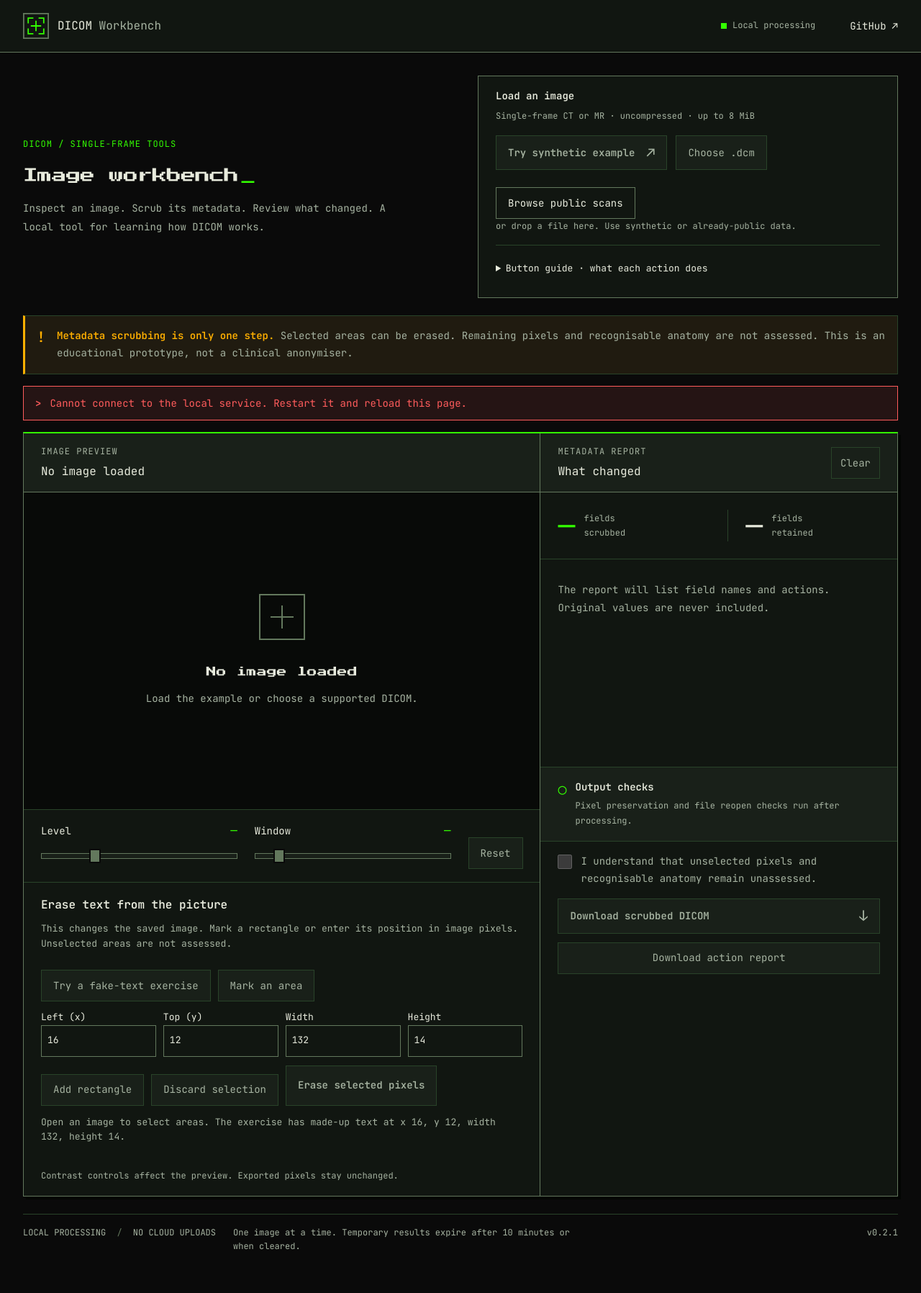
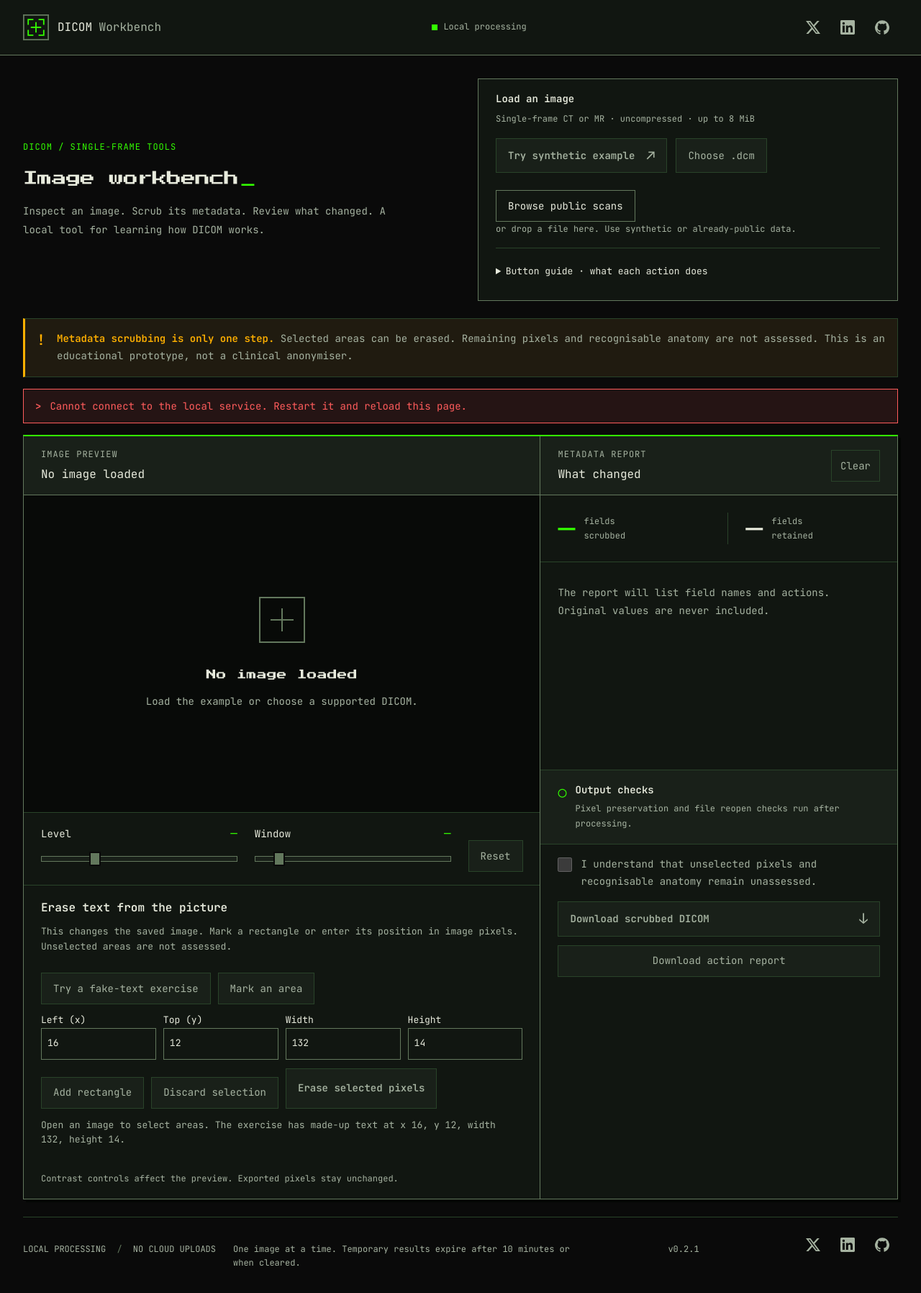
Before and after one commit to zakimaths/dicom-deid-workbench, a website: page src/dicom_workbench/web/index.html in a window 1280 px wide. Shown: the whole page at 72% size. Before the commit the page ends 1773 px from the top, so only its background shows below. Drawn offline with Linux system fonts and the light colour scheme; no server answers.

Commit message:
Add profile links in header and footer

```diff
--- a/src/dicom_workbench/web/index.html
+++ b/src/dicom_workbench/web/index.html
@@ -22,12 +22,63 @@
       <span class="local"
         ><span aria-hidden="true"></span> Local processing</span
       >
-      <a
-        href="https://github.com/zakimaths/dicom-deid-workbench"
-        target="_blank"
-        rel="noreferrer"
-        >GitHub <span aria-hidden="true">↗</span></a
-      >
+      <nav class="social-links" aria-label="Social profiles · header">
+        <a
+          class="social-link"
+          href="https://x.com/vesperlemma"
+          target="_blank"
+          rel="noopener noreferrer"
+          aria-label="Alhasan on X (opens in a new tab)"
+          title="Visit my X profile in a new tab"
+          ><svg
+            viewBox="0 0 24 24"
+            width="20"
+            height="20"
+            fill="currentColor"
+            aria-hidden="true"
+            focusable="false"
+          >
+            <path
+              d="M18.901 1.153h3.68l-8.04 9.19L24 22.846h-7.406l-5.8-7.584-6.64 7.584H.47l8.6-9.835L0 1.154h7.594l5.243 6.932 6.064-6.933ZM17.61 20.644h2.039L6.486 3.24H4.298L17.61 20.644Z"
+            /></svg></a
+        ><a
+          class="social-link"
+          href="https://www.linkedin.com/in/alhasan-alkaseem/"
+          target="_blank"
+          rel="noopener noreferrer"
+          aria-label="Alhasan on LinkedIn (opens in a new tab)"
+          title="Visit my LinkedIn profile in a new tab"
+          ><svg
+            viewBox="0 0 24 24"
+            width="20"
+            height="20"
+            fill="currentColor"
+            aria-hidden="true"
+            focusable="false"
+          >
+            <path
+              d="M20.447 20.452h-3.554v-5.569c0-1.328-.027-3.037-1.852-3.037-1.853 0-2.136 1.445-2.136 2.939v5.667H9.351V9h3.414v1.561h.049c.476-.9 1.637-1.85 3.37-1.85 3.601 0 4.267 2.37 4.267 5.455v6.286ZM5.337 7.433a2.062 2.062 0 1 1 0-4.124 2.062 2.062 0 0 1 0 4.124Zm1.782 13.019H3.555V9h3.564v11.452ZM22.225 0H1.771C.792 0 0 .774 0 1.729v20.542C0 23.227.792 24 1.771 24h20.451C23.2 24 24 23.227 24 22.271V1.729C24 .774 23.2 0 22.222 0Z"
+            /></svg></a
+        ><a
+          class="social-link"
+          href="https://github.com/zakimaths"
+          target="_blank"
+          rel="noopener noreferrer"
+          aria-label="Alhasan on GitHub (opens in a new tab)"
+          title="Visit my GitHub profile in a new tab"
+          ><svg
+            viewBox="0 0 24 24"
+            width="20"
+            height="20"
+            fill="currentColor"
+            aria-hidden="true"
+            focusable="false"
+          >
+            <path
+              d="M12 .297a12 12 0 0 0-3.793 23.385c.6.111.82-.261.82-.577v-2.234c-3.338.726-4.043-1.416-4.043-1.416-.546-1.387-1.333-1.756-1.333-1.756-1.09-.745.083-.729.083-.729 1.205.085 1.839 1.237 1.839 1.237 1.07 1.834 2.807 1.304 3.492.997.108-.775.418-1.305.762-1.605-2.665-.303-5.467-1.334-5.467-5.931 0-1.311.469-2.381 1.236-3.221-.124-.303-.536-1.524.117-3.176 0 0 1.008-.322 3.301 1.23a11.52 11.52 0 0 1 6.006 0c2.291-1.552 3.297-1.23 3.297-1.23.655 1.652.243 2.873.119 3.176.77.84 1.235 1.91 1.235 3.221 0 4.609-2.807 5.624-5.479 5.921.43.372.823 1.102.823 2.222v3.293c0 .319.216.694.825.576A12.001 12.001 0 0 0 12 .297Z"
+            /></svg
+        ></a>
+      </nav>
     </header>
     <main id="main" tabindex="-1">
       <section class="intro">
@@ -316,7 +367,64 @@
           One image at a time. Temporary results expire after 10 minutes or when
           cleared.
         </p>
-        <span>v0.2.1</span>
+        <span class="version">v0.2.1</span>
+        <nav class="social-links" aria-label="Social profiles · footer">
+          <a
+            class="social-link"
+            href="https://x.com/vesperlemma"
+            target="_blank"
+            rel="noopener noreferrer"
+            aria-label="Alhasan on X (opens in a new tab)"
+            title="Visit my X profile in a new tab"
+            ><svg
+              viewBox="0 0 24 24"
+              width="20"
+              height="20"
+              fill="currentColor"
+              aria-hidden="true"
+              focusable="false"
+            >
+              <path
+                d="M18.901 1.153h3.68l-8.04 9.19L24 22.846h-7.406l-5.8-7.584-6.64 7.584H.47l8.6-9.835L0 1.154h7.594l5.243 6.932 6.064-6.933ZM17.61 20.644h2.039L6.486 3.24H4.298L17.61 20.644Z"
+              /></svg></a
+          ><a
+            class="social-link"
+            href="https://www.linkedin.com/in/alhasan-alkaseem/"
+            target="_blank"
+            rel="noopener noreferrer"
+            aria-label="Alhasan on LinkedIn (opens in a new tab)"
+            title="Visit my LinkedIn profile in a new tab"
+            ><svg
+              viewBox="0 0 24 24"
+              width="20"
+              height="20"
+              fill="currentColor"
+              aria-hidden="true"
+              focusable="false"
+            >
+              <path
+                d="M20.447 20.452h-3.554v-5.569c0-1.328-.027-3.037-1.852-3.037-1.853 0-2.136 1.445-2.136 2.939v5.667H9.351V9h3.414v1.561h.049c.476-.9 1.637-1.85 3.37-1.85 3.601 0 4.267 2.37 4.267 5.455v6.286ZM5.337 7.433a2.062 2.062 0 1 1 0-4.124 2.062 2.062 0 0 1 0 4.124Zm1.782 13.019H3.555V9h3.564v11.452ZM22.225 0H1.771C.792 0 0 .774 0 1.729v20.542C0 23.227.792 24 1.771 24h20.451C23.2 24 24 23.227 24 22.271V1.729C24 .774 23.2 0 22.222 0Z"
+              /></svg></a
+          ><a
+            class="social-link"
+            href="https://github.com/zakimaths"
+            target="_blank"
+            rel="noopener noreferrer"
+            aria-label="Alhasan on GitHub (opens in a new tab)"
+            title="Visit my GitHub profile in a new tab"
+            ><svg
+              viewBox="0 0 24 24"
+              width="20"
+              height="20"
+              fill="currentColor"
+              aria-hidden="true"
+              focusable="false"
+            >
+              <path
+                d="M12 .297a12 12 0 0 0-3.793 23.385c.6.111.82-.261.82-.577v-2.234c-3.338.726-4.043-1.416-4.043-1.416-.546-1.387-1.333-1.756-1.333-1.756-1.09-.745.083-.729.083-.729 1.205.085 1.839 1.237 1.839 1.237 1.07 1.834 2.807 1.304 3.492.997.108-.775.418-1.305.762-1.605-2.665-.303-5.467-1.334-5.467-5.931 0-1.311.469-2.381 1.236-3.221-.124-.303-.536-1.524.117-3.176 0 0 1.008-.322 3.301 1.23a11.52 11.52 0 0 1 6.006 0c2.291-1.552 3.297-1.23 3.297-1.23.655 1.652.243 2.873.119 3.176.77.84 1.235 1.91 1.235 3.221 0 4.609-2.807 5.624-5.479 5.921.43.372.823 1.102.823 2.222v3.293c0 .319.216.694.825.576A12.001 12.001 0 0 0 12 .297Z"
+              /></svg
+          ></a>
+        </nav>
       </footer>
     </main>
     <div id="button-help" class="button-help" role="tooltip" hidden></div>
--- a/src/dicom_workbench/web/style.css
+++ b/src/dicom_workbench/web/style.css
@@ -156,12 +156,28 @@ button:not(:disabled):active,
   font-weight: 400;
   color: var(--secondary);
 }
-.topbar > a:last-child {
-  margin-left: var(--space-6);
-  min-height: 40px;
+.social-links {
+  display: flex;
+  align-items: center;
+  gap: 4px;
+  flex-shrink: 0;
+  margin-left: auto;
+}
+.social-link {
   display: inline-flex;
   align-items: center;
-  gap: var(--space-2);
+  justify-content: center;
+  width: 44px;
+  height: 44px;
+  color: var(--secondary);
+}
+.social-link:hover,
+.social-link:focus-visible {
+  color: var(--accent);
+  background: var(--background);
+}
+.social-link svg {
+  display: block;
 }
 .local {
   margin-left: auto;
@@ -714,7 +730,7 @@ footer > span > span {
   color: var(--boundary);
   padding: 0 var(--space-2);
 }
-footer > span:last-child {
+footer .version {
   margin-left: auto;
   white-space: nowrap;
 }
@@ -767,6 +783,11 @@ footer p {
     flex-wrap: wrap;
     gap: var(--space-3) var(--space-6);
   }
+  footer .social-links {
+    order: 4;
+    flex-basis: 100%;
+    justify-content: flex-end;
+  }
   footer p {
     order: 3;
     max-width: none;
@@ -799,9 +820,6 @@ footer p {
   .local {
     display: none;
   }
-  .topbar > a:last-child {
-    margin-left: auto;
-  }
   .counts > div {
     align-items: baseline;
   }
@@ -825,9 +843,6 @@ footer p {
   .brand strong {
     display: block;
     font-size: 12px;
-  }
-  .topbar > a:last-child {
-    font-size: 14px;
   }
   .intro {
     gap: var(--space-6);
```
